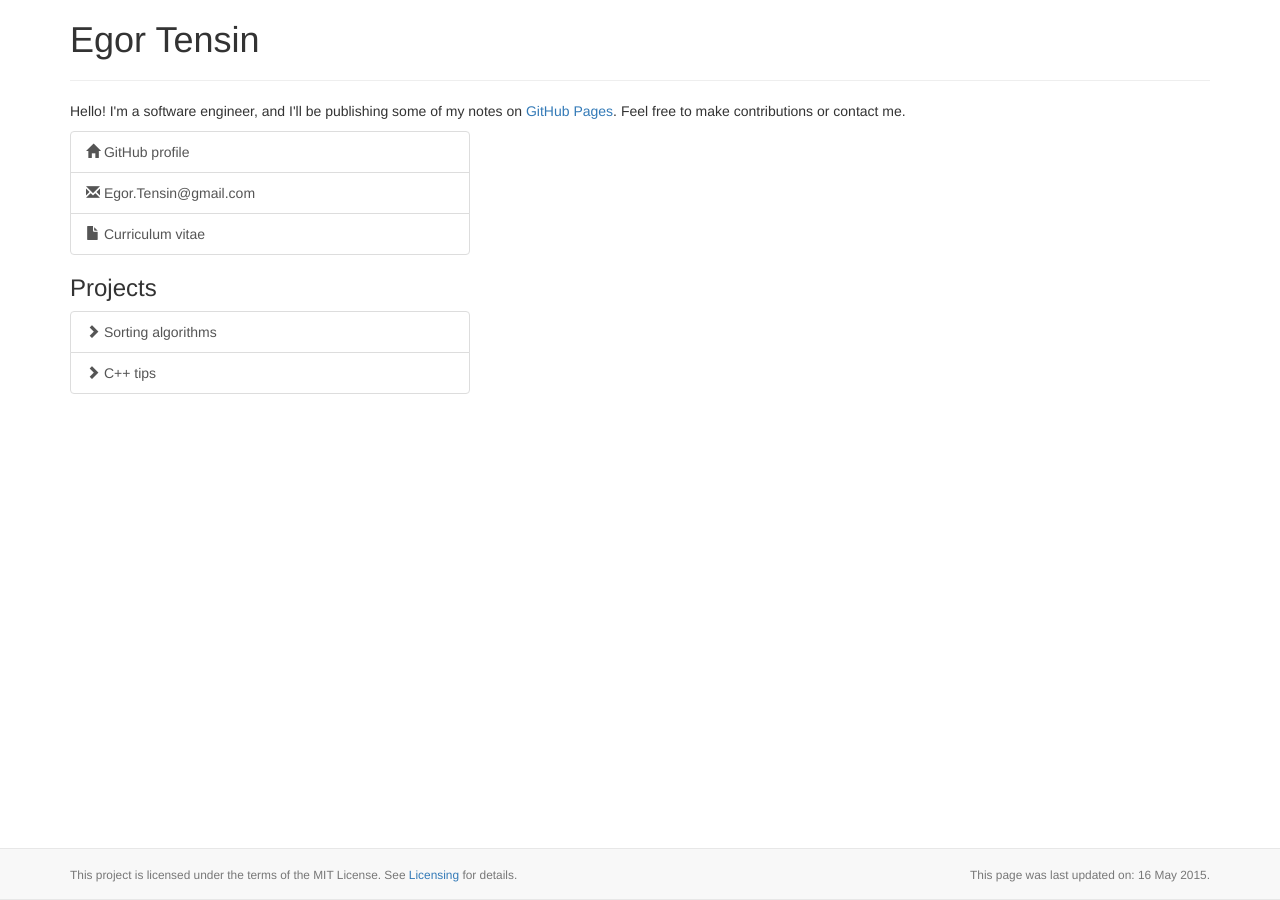
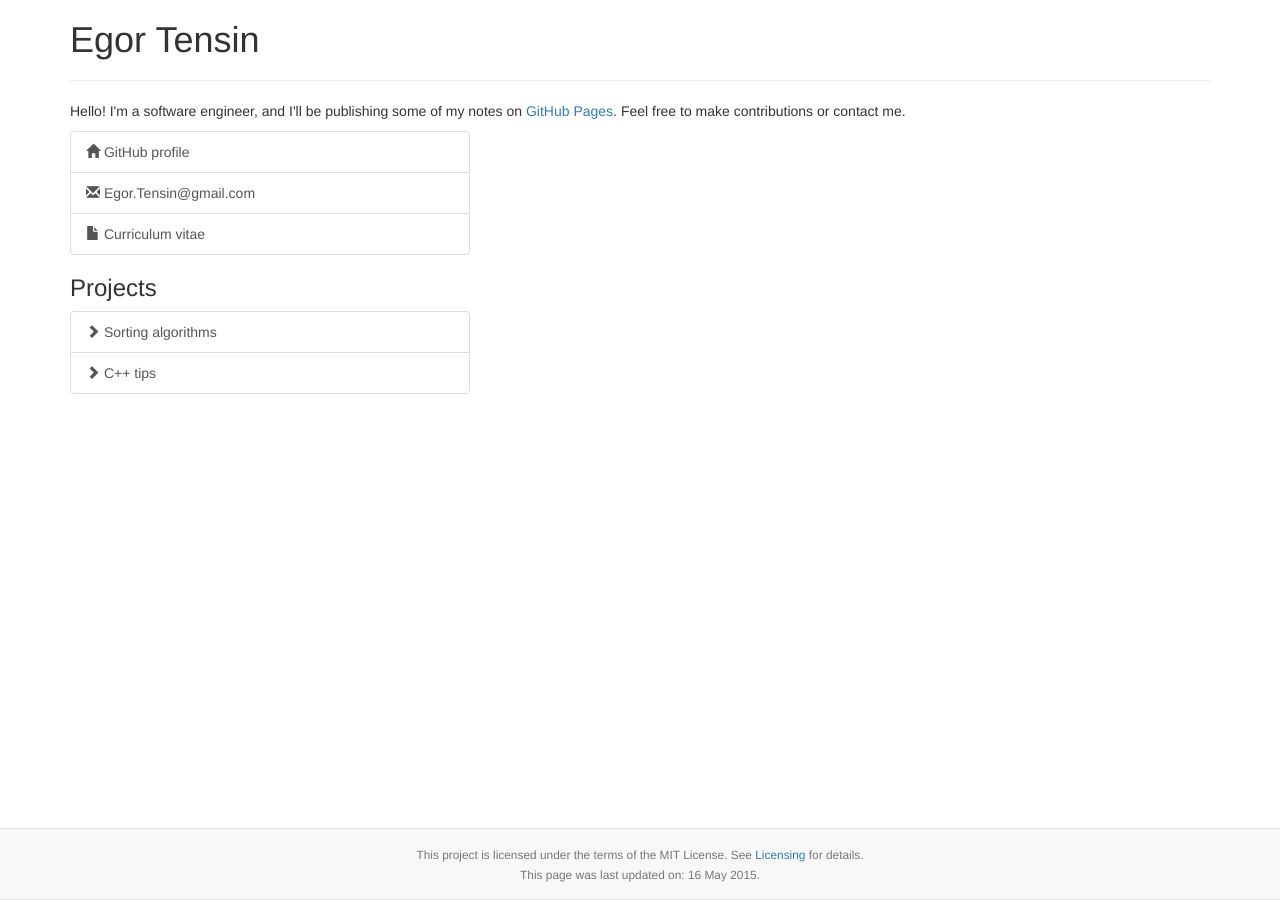
Before and after one commit to egor-tensin/egor-tensin.github.io, a Jekyll site: the page built from index.html, in a window 1280 px wide. Built offline with Jekyll 4.4.1, drawn with Linux system fonts in a browser that asks for light colours; nearby versions of some CDN libraries.

Commit message:
footer update

```diff
--- a/_includes/footer.html
+++ b/_includes/footer.html
@@ -6,10 +6,12 @@
             <div style="display: table; width: 100%;">
               <div style="display: table-row;">
                 <div style="display: table-cell;">
-                  <div class="text-muted"><small>This project is licensed under the terms of the MIT License. See <a href="https://github.com/egor-tensin/egor-tensin.github.io#licensing">Licensing</a> for details.</small></div>
+                  <div class="text-center text-muted"><small>This project is licensed under the terms of the MIT License. See <a href="https://github.com/egor-tensin/egor-tensin.github.io#licensing">Licensing</a> for details.</small></div>
                 </div>
+              </div>
+              <div style="display: table-row;">
                 <div style="display: table-cell;">
-                  <div class="text-right text-muted"><small>This page was last updated on: {{ site.time | date_to_long_string }}.</small></div>
+                  <div class="text-center text-muted"><small>This page was last updated on: {{ site.time | date_to_long_string }}.</small></div>
                 </div>
               </div>
             </div>
```
